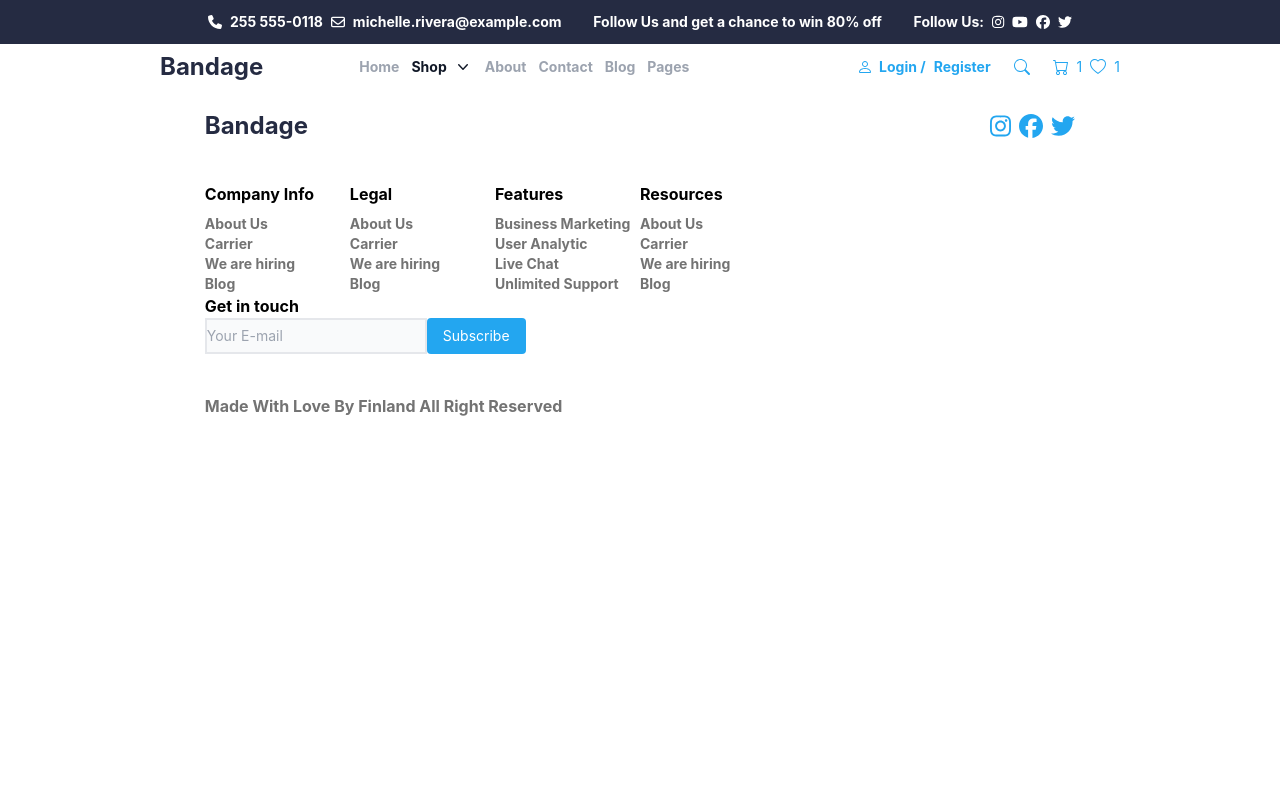
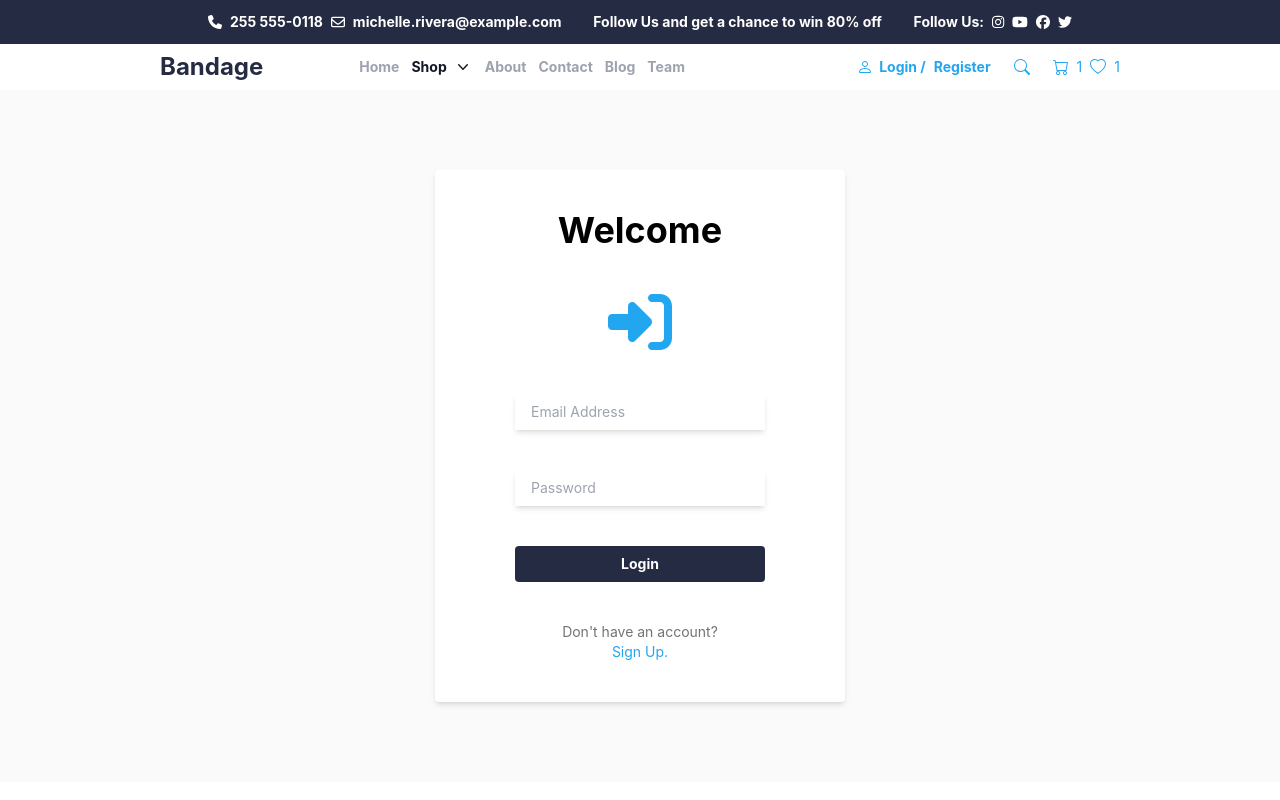
Before and after one commit to deryaAkan/e-commerce, a React (Create React App) app: page /login in a window 1280 px wide. Shown: the top 800 px of the page. Built offline with nearby package versions, Linux system fonts and the light colour scheme.

Commit message:
login form created

```diff
--- a/src/App.js
+++ b/src/App.js
@@ -12,6 +12,7 @@ import AboutPage from "./Pages/AboutPage";
 import ContactPage from "./Pages/ContactPage";
 import ProductPage from "./Pages/ProductPage";
 import SignUpForm from "./Components/SignUpForm";
+import LoginForm from "./Components/LoginForm";
 
 function App() {
   return (
@@ -25,6 +26,7 @@ function App() {
         <Route path="/contact" component={ContactPage} />
         <Route path="/productpage" component={ProductPage} />
         <Route path="/signup" component={SignUpForm} />
+        <Route path="/login" component={LoginForm} />
       </Switch>
       <Footer />
       <ToastContainer />
--- a/src/Components/Dropdown.js
+++ b/src/Components/Dropdown.js
@@ -132,7 +132,7 @@ export default function Dropdown() {
         <Link to="/about">About</Link>
         <Link to="/contact">Contact</Link>
         <Link to="/blog">Blog</Link>
-        <Link to="/team">Pages</Link>
+        <Link to="/team">Team</Link>
       </div>
     </>
   );
--- /dev/null
+++ b/src/Components/LoginForm.js
@@ -0,0 +1,88 @@
+import React, { useEffect, useState } from "react";
+import { useForm } from "react-hook-form";
+import axios from "axios";
+import { toast } from "react-toastify";
+import { FontAwesomeIcon } from "@fortawesome/react-fontawesome";
+import { faRightToBracket } from "@fortawesome/free-solid-svg-icons";
+import { Link } from "react-router-dom/cjs/react-router-dom.min";
+
+const instance = axios.create({
+  baseURL: "https://workintech-fe-ecommerce.onrender.com",
+});
+
+const LoginForm = () => {
+  const {
+    register,
+    handleSubmit,
+    formState: { errors },
+  } = useForm();
+
+  const onSubmit = (data) => {
+    console.log(data);
+  };
+
+  return (
+    <div className="flex w-full bg-[#FAFAFA] flex-col items-center px-24 py-20 justify-center text-[#252B42] sm:justify-center sm:p-0">
+      <div className="flex justify-center flex-wrap sm:gap-5 shadow-md py-10 px-20 bg-white rounded">
+        <div className="flex basis-2/3 sm:flex-wrap sm:gap-5">
+          <div className="w-full flex flex-col items-center relative text-black text-left gap-10 sm:gap-2">
+            <h2 className="font-bold text-4xl">Welcome</h2>
+            <FontAwesomeIcon
+              icon={faRightToBracket}
+              className="w-16 h-16"
+              style={{ color: "#23A6F0" }}
+            />
+            <form
+              onSubmit={handleSubmit(onSubmit)}
+              className="flex flex-col gap-10 text-sm text-[#737373] sm:gap-2"
+            >
+              <div className="flex flex-col gap-3">
+                <input
+                  className="text-sm max-w-fit text-[#737373] shadow-md py-2 px-4"
+                  type="text"
+                  placeholder="Email Address"
+                  {...register("email", {
+                    required: "Email is required!",
+                    pattern: {
+                      value: /^[A-Z0-9._%+-]+@[A-Z0-9.-]+\.[A-Z]{2,}$/i,
+                      message: "Invalid email address",
+                    },
+                  })}
+                />
+                {errors.email && (
+                  <span className="text-red-500">{errors.email.message}</span>
+                )}
+              </div>
+              <div className="flex flex-col gap-3">
+                <input
+                  className="text-sm max-w-fit text-[#737373] shadow-md py-2 px-4"
+                  placeholder="Password"
+                  type="password"
+                  {...register("password")}
+                />
+              </div>
+              <button
+                className="bg-[#252B42] font-bold  text-white text-sm py-2 px-8 rounded hover:bg-[#23A6F0]"
+                type="submit"
+              >
+                Login
+              </button>
+              <p className="text-basetext-gray-400 text-center">
+                Don't have an account?
+                <br></br>
+                <Link
+                  className="hover:cursor-pointer hover:font-bold text-[#23A6F0]"
+                  to="/signup"
+                >
+                  Sign Up.
+                </Link>
+              </p>
+            </form>
+          </div>
+        </div>
+      </div>
+    </div>
+  );
+};
+
+export default LoginForm;
--- a/src/Components/Navbar.js
+++ b/src/Components/Navbar.js
@@ -18,10 +18,10 @@ export default function Navbar() {
           </div>
           <div className="text-[#23A6F0] text-sm flex items-center gap-2 flex-grow justify-end sm:flex-wrap sm:justify-center sm:flex-col">
             <img alt="login stuff" src={loginSvg} />
-            <a className="font-bold" href="https://google.com">
+            <Link to="/login" className="font-bold">
               Login /
-            </a>
-            <Link to="/signup" className="font-bold" href="https://google.com">
+            </Link>
+            <Link to="/signup" className="font-bold">
               Register
             </Link>
             <div className="flex items-center gap-2 sm:flex-col">
```
